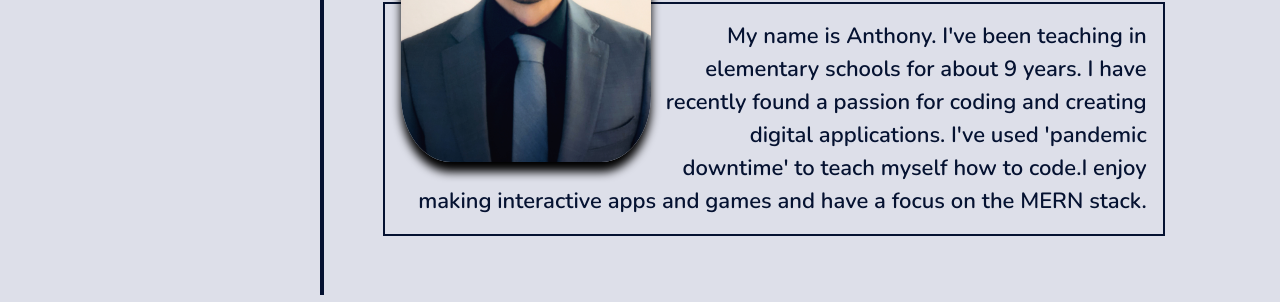
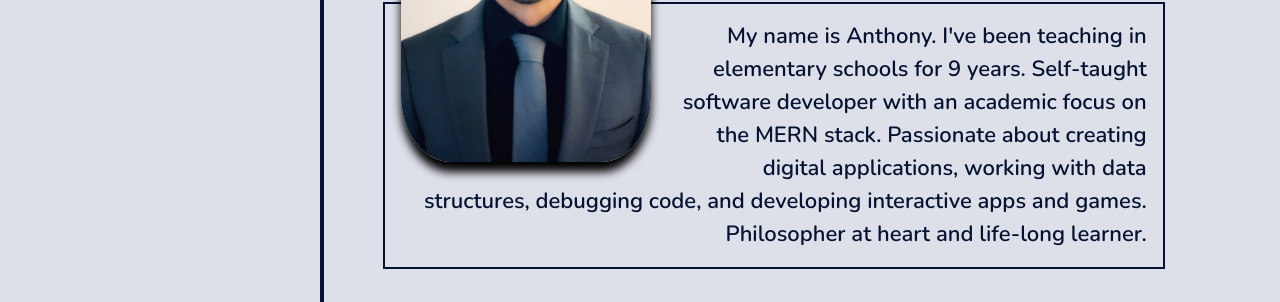
Before and after one commit to Abarragan89/portfolio-website, a plain HTML site: page index.html in a window 1280 px wide. Shown: the part 498-800 px from the top of the page. Drawn offline with nearby package versions, Linux system fonts and the light colour scheme.

Commit message:
changed about me section

```diff
--- a/index.html
+++ b/index.html
@@ -50,9 +50,7 @@
         <h3>About <br />Me</h3>
         <div>
             <p><img src="assests/images/profile-pic.JPG" alt="portrait of Anthony Barragan">My name is Anthony. I've
-                been teaching in elementary schools for about 9 years. I have recently found a passion for coding and
-                creating digital applications. I've used 'pandemic downtime' to teach myself how to code.I enjoy making
-                interactive apps and games and have a focus on the MERN stack.</p>
+                been teaching in elementary schools for 9 years. Self-taught software developer with an academic focus on the MERN stack. Passionate about creating digital applications, working with data structures, debugging code, and developing interactive apps and games. Philosopher at heart and life-long learner.</p>
         </div>
     </article>
     <!-- Work Section -->
```
